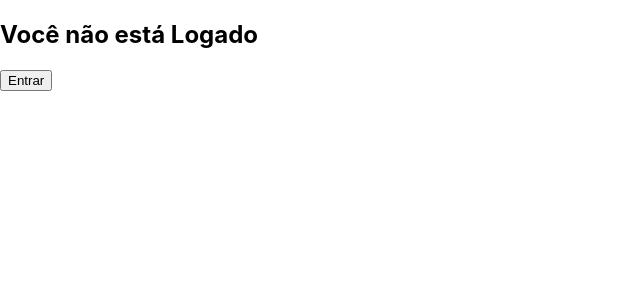
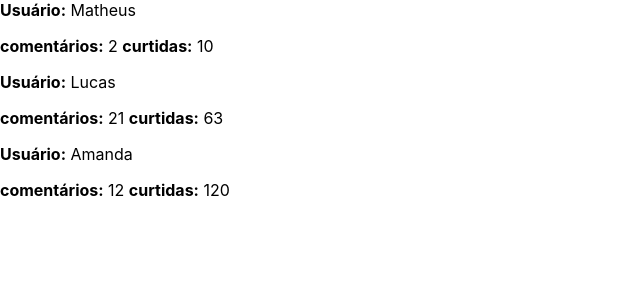
Before and after one commit to mauricioqvp/ReactZeroAoAvancado, a React (Create React App) app: page / in a window 1280 px wide. Shown: the top 300 px of the page, without its empty margins (0-640 px from the left). Built offline with nearby package versions, Linux system fonts and the light colour scheme.

Commit message:
Trabalhando com Listas 01

```diff
--- a/src/App.js
+++ b/src/App.js
@@ -5,38 +5,25 @@ class App extends Component{
   constructor(props){
     super(props);
     this.state = {
-      logado: false,
-      usuario: 'Mauricio'
+      feed:[
+        {id: 1, username: 'Matheus', curtidas: 10, comentarios: 2},
+        {id: 2, username: 'Lucas', curtidas: 63, comentarios: 21},
+        {id: 3, username: 'Amanda', curtidas: 120, comentarios: 12}
+      ]
     }
-
-    this.entrar = this.entrar.bind(this);
-    this.sair = this.sair.bind(this);
-  }
-
-  entrar(){
-    console.log('Entrou no sistema!');
-    this.setState({logado: true});
-  }
-
-  sair(){
-    console.log('Saiu do sistema!');
-    this.setState({logado: false});
   }
 
   render(){
     return(
       <div>
-        {this.state.logado ?
-        <div>
-          <h2>Seja bem vindo ao sistema sr. {this.state.usuario}</h2>
-          <button onClick={this.sair}>Sair</button>
-        </div>
-          :
-        <div>
-          <h2>Você não está Logado</h2>
-          <button onClick={this.entrar}>Entrar</button>
-        </div>
-        }
+        { this.state.feed.map((item) => {
+          return(
+            <div key={item.id}>
+              <strong>Usuário:</strong> {item.username}
+              <p><strong>comentários:</strong> {item.comentarios} <strong>curtidas:</strong> {item.curtidas}</p>
+            </div>
+          );
+        })}
       </div>
     );
   }
```
